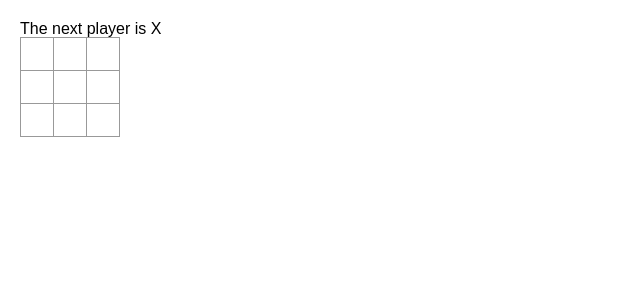
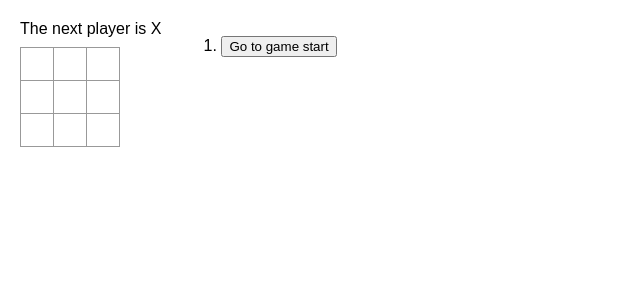
Before and after one commit to kevin0820-dev/github-react-tictactoe, a React (Create React App) app: page / in a window 1280 px wide. Shown: the top 300 px of the page, without its empty margins (0-640 px from the left). Built offline with nearby package versions, Linux system fonts and the light colour scheme.

Commit message:
Update App.jsx

```diff
--- a/src/App.jsx
+++ b/src/App.jsx
@@ -11,24 +11,69 @@
   );
 }
 
-export default function Board() {
-  const [squares, setSquares] = useState(Array(9).fill(null));
+export default function Game() {
+  const [history, setHistory] = useState([Array(9).fill(null)]);
+  const [currentMove, setCurrentMove] = useState(0);
+  const currentSquares = history[currentMove];
 
+  function handlePlay(nextSquares) {
+    const nextHistory = [...history.slice(0, currentMove + 1), nextSquares];
+    setHistory(nextHistory);
+    setCurrentMove(nextHistory.length - 1);
+  }
+
+  function jumpTo(nextMove) {
+    setCurrentMove(nextMove);
+    player = nextMove;
+  }
+
+  const moves = history.map((squares, move) => {
+    let description;
+    if (move > 0) {
+      description = "Go to move #" + move;
+    } else {
+      description = "Go to game start";
+    }
+    return (
+      <li key={move}>
+        <button onClick={() => jumpTo(move)}>{description}</button>
+      </li>
+    );
+  });
+
+  return (
+    <div className="game">
+      <div className="game-board">
+        <Board squares={currentSquares} onPlay={handlePlay} />
+      </div>
+      <div className="game-info">
+        <ol>{moves}</ol>
+      </div>
+    </div>
+  );
+}
+
+function Board({ squares, onPlay }) {
   function handleClick(i) {
     if (squares[i] || winner) return;
     const nextSquares = squares.slice();
     nextSquares[i] = player % 2 == 0 ? "X" : "O";
-    setSquares(nextSquares);
     player++;
+    onPlay(nextSquares);
   }
 
   winner = checkWinner(squares);
   if (winner) state = "The winner is " + winner;
   else state = "The next player is " + (player % 2 == 0 ? "X" : "O");
 
+  function jumpTo(index) {
+    squares = history[index - 1];
+    player = index;
+  }
+
   return (
     <>
-      <div className="state">{state}</div>
+      <div className="status">{state}</div>
       <div className="board-row">
         <Square value={squares[0]} onSquareClick={() => handleClick(0)} />
         <Square value={squares[1]} onSquareClick={() => handleClick(1)} />
```
